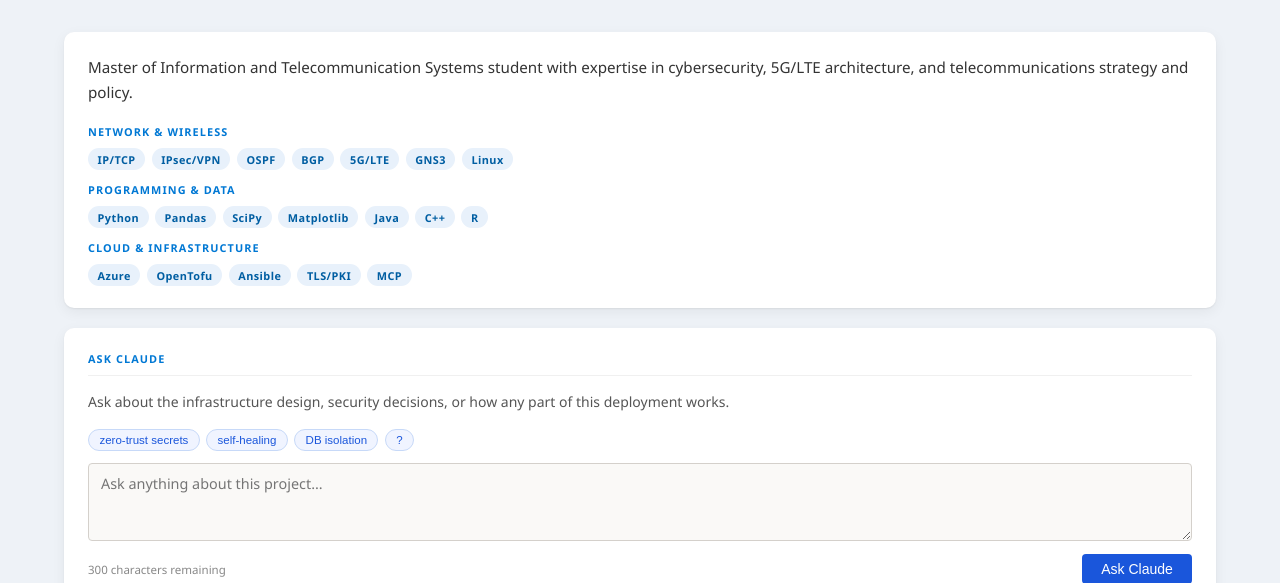
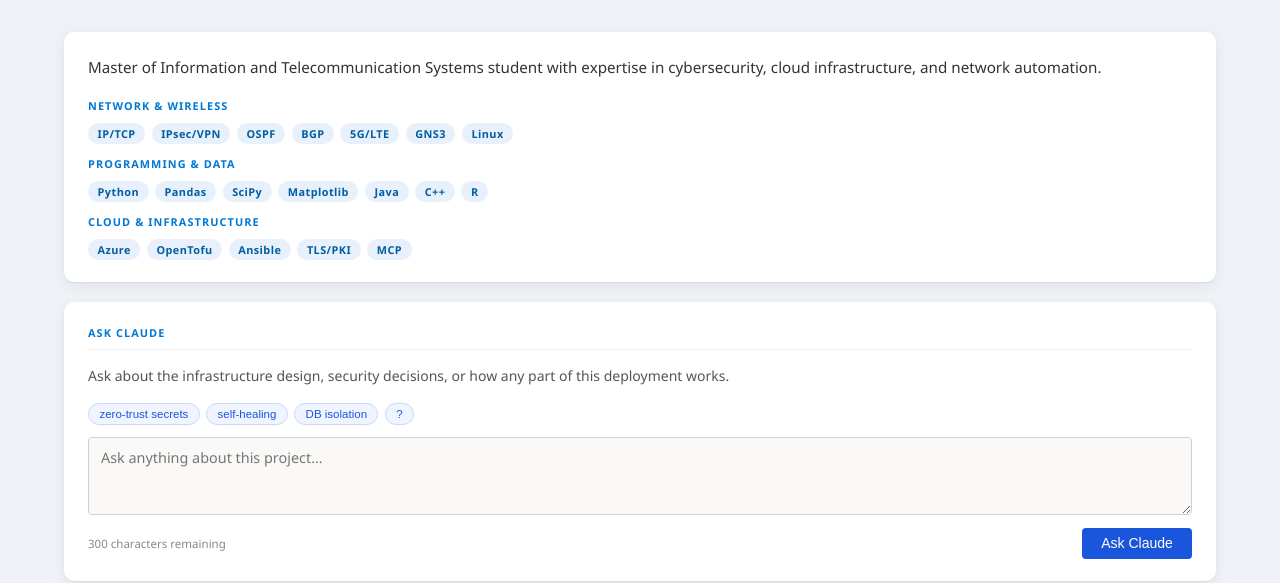
Before and after one commit to dr-professor-jacob/cloud-systems, a Python web app: template templates/index.html.j2 in a window 1280 px wide. Shown: the part 85-668 px from the top of the page. Run offline with Jinja, Linux system fonts and the light colour scheme; the template is opened without the code that fills it, so the values that code supplies are empty.

Commit message:
Update intro bio to reflect cloud/automation focus

```diff
--- a/templates/index.html.j2
+++ b/templates/index.html.j2
@@ -132,7 +132,7 @@
     <div class="card">
       <p style="font-size:.95rem;color:#333;line-height:1.7;margin-bottom:1.1rem;">
         Master of Information and Telecommunication Systems student with expertise in cybersecurity,
-        5G/LTE architecture, and telecommunications strategy and policy.
+        cloud infrastructure, and network automation.
       </p>
       <div>
         <div style="font-size:.68rem;font-weight:700;text-transform:uppercase;letter-spacing:.1em;color:#0078d4;margin-bottom:.6rem;">Network &amp; Wireless</div>
```
